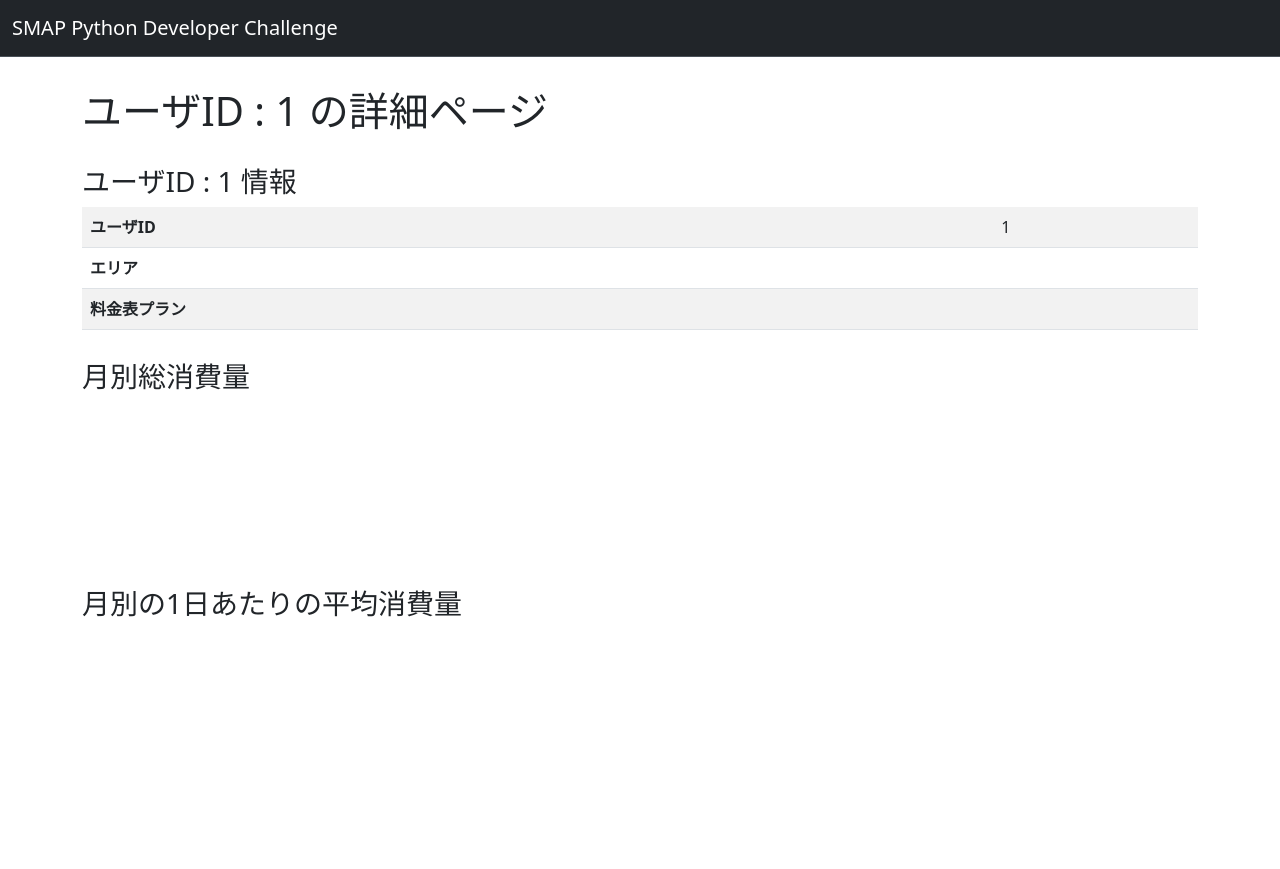
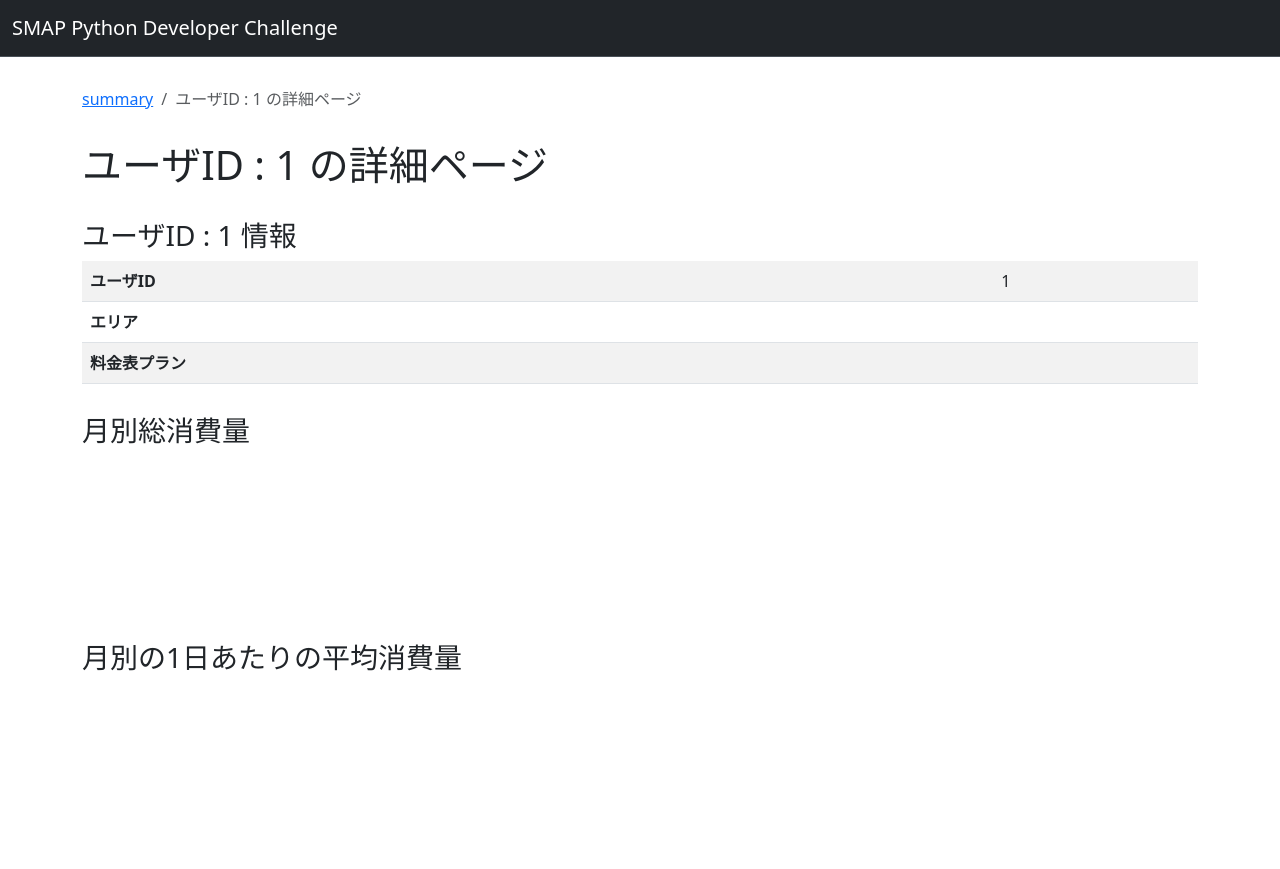
Before and after one commit to camenergydatalab/smap-coding-challenge, a Django app: template dashboard/consumption/templates/consumption/detail.html in a window 1280 px wide. Before the commit the page ends 617 px from the top, so only its background shows below. Run offline with Django 3.2, Linux system fonts and the light colour scheme; a user stored in the database is signed in; tables that the repository leaves empty hold one stand-in row (values such as "Sample post"); the template is opened without the code that fills it: most values are stand-ins (such as "Sample title", 1, 10 or a date in 2020); a map, chart or similar area stays blank.

Commit message:
パンくずリスト追加

```diff
--- a/dashboard/consumption/templates/consumption/detail.html
+++ b/dashboard/consumption/templates/consumption/detail.html
@@ -1,6 +1,15 @@
 {% extends 'consumption/layout.html' %}
 
 {% block content %}
+<section class="container">
+  <nav aria-label="breadcrumb">
+    <ol class="breadcrumb">
+      <li class="breadcrumb-item"><a href="{% url 'consumption:summary' %}">summary</a></li>
+      <li class="breadcrumb-item active" aria-current="page">ユーザID : {{ user.id }} の詳細ページ</li>
+    </ol>
+  </nav>
+</section>
+
 <section class="container">
   <h1>ユーザID : {{ user.id }} の詳細ページ</h1>
 </section>
```
Also changed, not shown: dashboard/consumption/templates/consumption/summary.html (+7 -0 lines).
